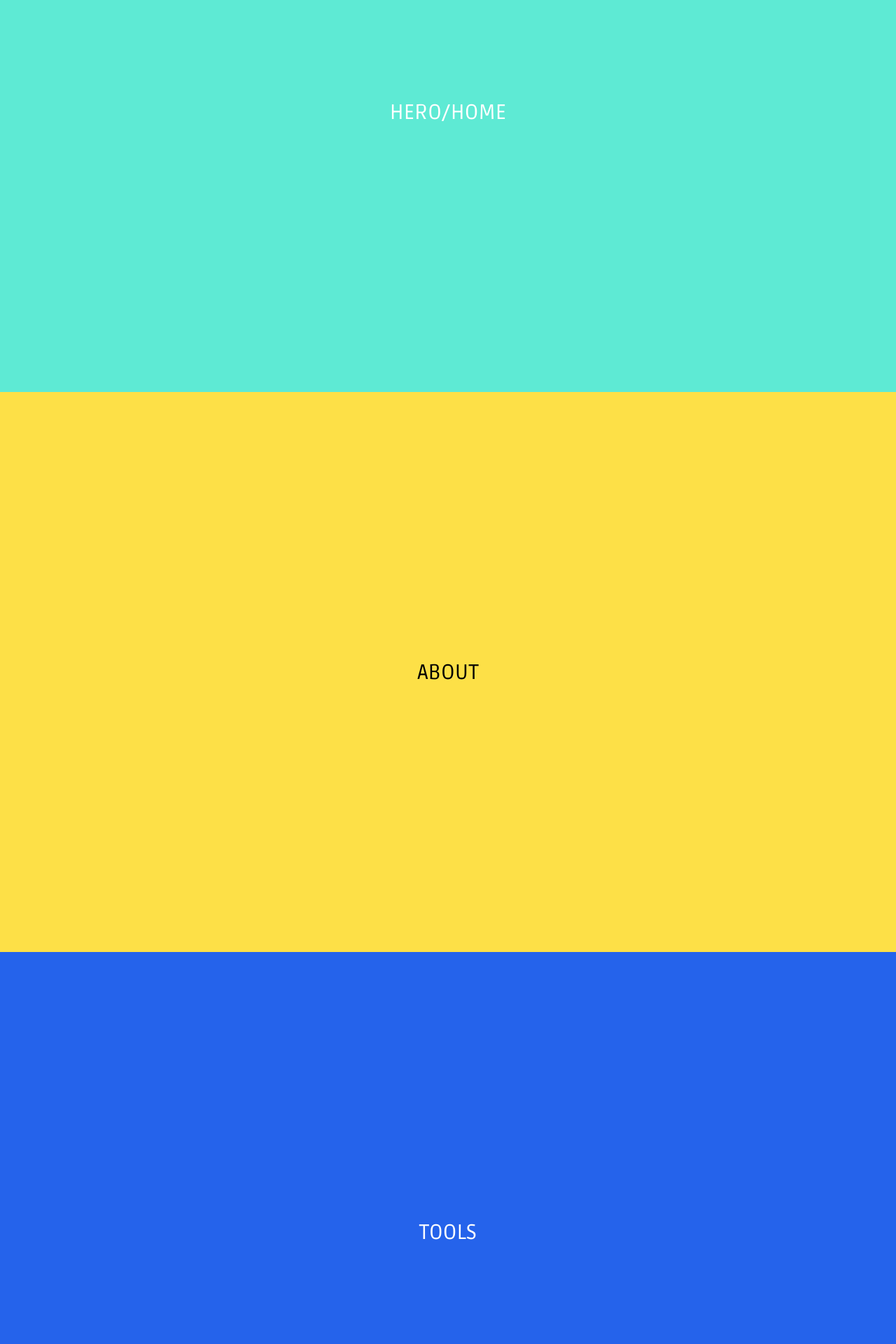
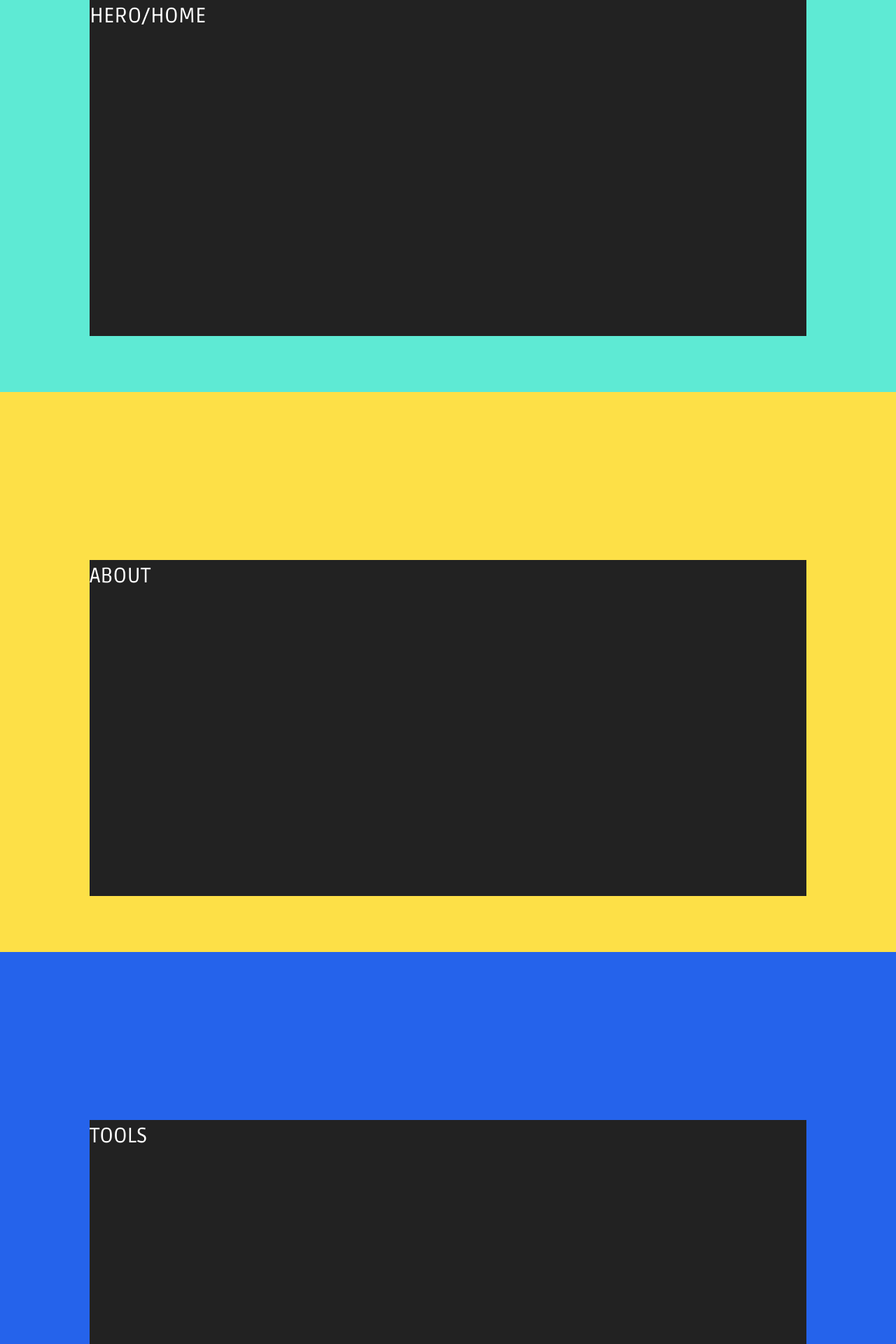
Before and after one commit to EppurSiMuove/eppursimuove.github.io, a React (Vite) app: page / in a window 1280 px wide. Shown: the part 240-2160 px from the top of the page at 70% size. Built offline with nearby package versions, Linux system fonts and the light colour scheme.

Commit message:
added content-container with dimensions and padding

```diff
--- a/src/components/About.jsx
+++ b/src/components/About.jsx
@@ -1,8 +1,10 @@
 const About = () => {
     return (
-        <section id="about" className=" h-screen w-screen bg-green-300">
-            <div className="container h-full w-full flex flex-col items-center justify-center bg-yellow-300">
-                <h1 className="text-black text-3xl">ABOUT</h1>
+        <section id="about" className=" h-screen w-screen bg-green-300  ">
+            <div className="container h-full w-full flex flex-col items-center justify-center bg-yellow-300 ">
+                <div className="content">
+                    <h1 className="text-white text-3xl">ABOUT</h1>
+                </div>
             </div>
         </section>
     );
--- a/src/components/Contact.jsx
+++ b/src/components/Contact.jsx
@@ -1,8 +1,13 @@
 const Contact = () => {
     return (
-        <section id="contact" className="bg-green-300 h-screen w-screen scroll-smooth">
+        <section
+            id="contact"
+            className="bg-green-300 h-screen w-screen scroll-smooth "
+        >
             <div className="container h-full w-full flex flex-col items-center justify-center bg-gray-600">
-                <h1 className="text-white text-3xl">CONTACT</h1>
+                <div className="content">
+                    <h1 className="text-white text-3xl">CONTACT</h1>
+                </div>
             </div>
         </section>
     );
--- a/src/components/Hero.jsx
+++ b/src/components/Hero.jsx
@@ -1,8 +1,10 @@
 const Hero = () => {
     return (
-        <section id="home" className="bg-green-300 h-screen w-screen">
+        <section id="home" className="bg-green-300 h-screen w-screen ">
             <div className="container h-full w-full flex flex-col items-center justify-center bg-teal-300">
-                <h1 className="text-white text-3xl">HERO/HOME</h1>
+                <div className="content ">
+                    <h1 className="text-white text-3xl">HERO/HOME</h1>
+                </div>
             </div>
         </section>
     );
--- a/src/components/Tools.jsx
+++ b/src/components/Tools.jsx
@@ -1,8 +1,10 @@
 const Tools = () => {
     return (
-        <section id="tools" className="bg-green-300 h-screen w-screen">
+        <section id="tools" className="bg-green-300 h-screen w-screen ">
             <div className="container h-full w-full flex flex-col items-center justify-center bg-blue-600">
-                <h1 className="text-white text-3xl">TOOLS</h1>
+                <div className="content">
+                    <h1 className="text-white text-3xl">TOOLS</h1>
+                </div>
             </div>
         </section>
     );
--- a/src/components/Work.jsx
+++ b/src/components/Work.jsx
@@ -1,8 +1,10 @@
 const Work = () => {
     return (
-        <section id="work" className="bg-green-300 h-screen w-screen">
+        <section id="work" className="bg-green-300 h-screen w-screen ">
             <div className="container h-full w-full flex flex-col items-center justify-center bg-orange-600">
-                <h1 className="text-white text-3xl">WORK</h1>
+                <div className="content">
+                    <h1 className="text-white text-3xl">WORK</h1>
+                </div>
             </div>
         </section>
     );
--- a/src/index.css
+++ b/src/index.css
@@ -11,6 +11,9 @@
   }
   html {
     @apply scroll-smooth;
+  }
+  .content {
+    @apply bg-darkText w-[80vw] h-[70vh] sm:h-[60vh] mt-[20vh];
   }
 
 }
```
